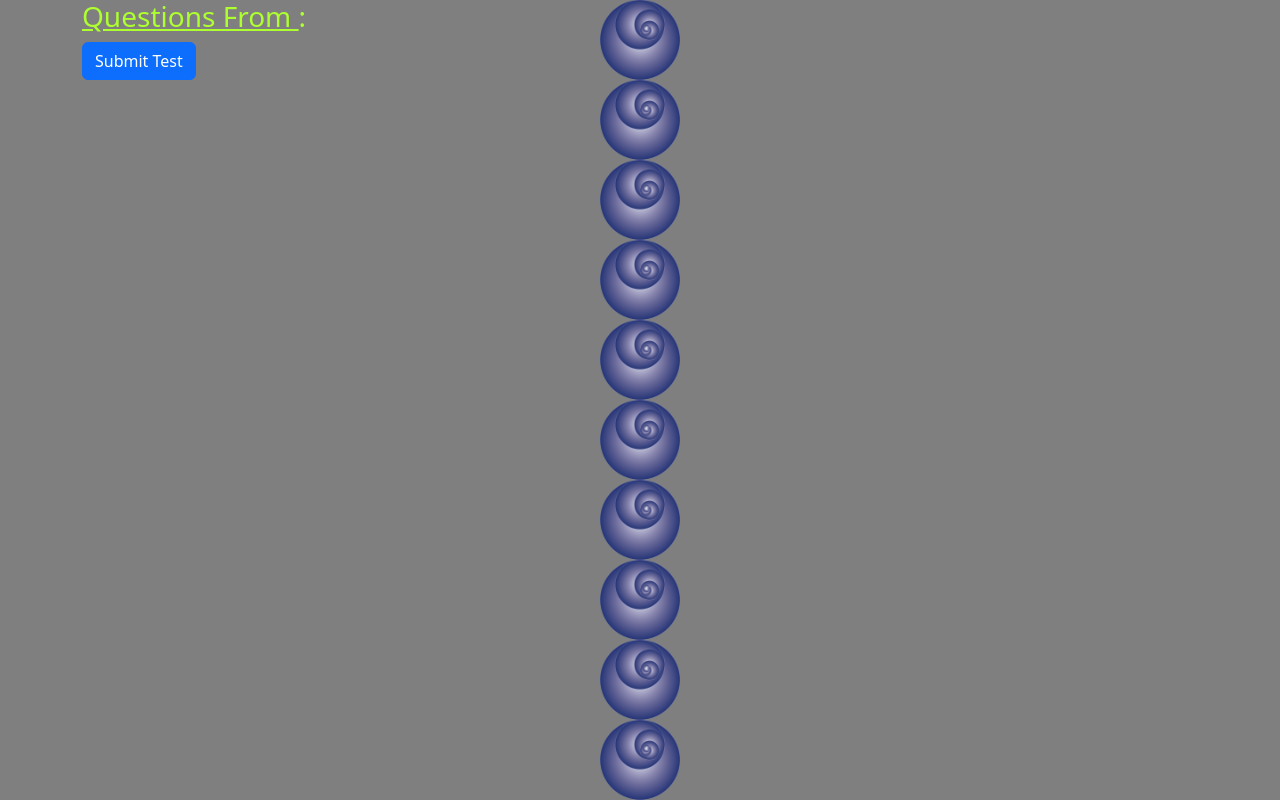
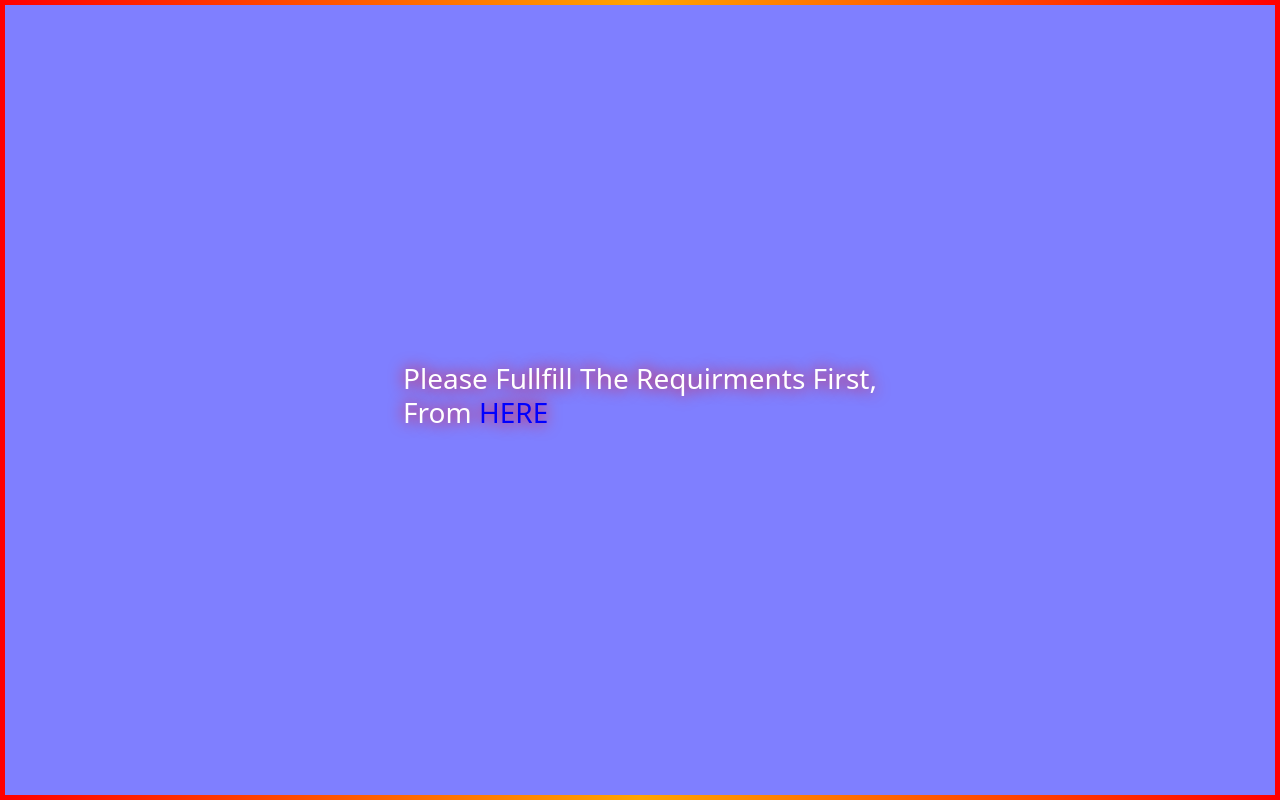
Before and after one commit to DevaanshuSingh/Mcqs, a PHP site: page /questions.php in a window 1280 px wide. Run offline with PHP 8.4, Linux system fonts and the light colour scheme; data comes from the database, SQL or seed files in the repository; data that the repository does not hold is empty.

Commit message:
Some More.

```diff
--- a/index.php
+++ b/index.php
@@ -19,6 +19,9 @@ $subjects = $stmt->fetchAll(PDO::FETCH_ASSOC);
             background-color: whitesmoke;
             background-color: rgb(13 110 253 / 50%);
 
+        }
+        select, option{/*Here this property isn't working on options*/
+            cursor: pointer;
         }
         .container {
             display: flex;
@@ -55,7 +58,7 @@ $subjects = $stmt->fetchAll(PDO::FETCH_ASSOC);
                 <div class="col-12">
                     <select required name="subject_id" class="w-100 form-select form-select-sm"
                         aria-label=".form-select-sm example">
-                        <option selected disabled >CHOOSE SUBJECT</option>
+                        <option selected disabled>CHOOSE SUBJECT</option>
                         <?php
                         foreach ($subjects as $subject) {
                             echo '<option value=' . $subject['id'] . '>' . $subject['subject_name'] . '</option>';
--- a/questions.php
+++ b/questions.php
@@ -1,5 +1,6 @@
 <?php
 require_once 'config.php';
+if (isset($_POST['subject_id'], $_POST['number_of_questions'])) {
   $subject_id = $_POST['subject_id'];
   $number_of_questions = $_POST['number_of_questions'];
   $stmt = $pdo->prepare('SELECT * FROM questions where subject_id=? order by rand() limit ?');
@@ -43,6 +44,23 @@ $questions = $stmt->fetchAll(PDO::FETCH_ASSOC);
         /* background-color: black; */
         z-index: 1;
       }
+      .btn{
+        /*background-image: url(codernaccotax.png);
+        background-repeat: none;
+        background-size: initial;
+        background-position: center;
+        */
+        transition: 1s ease;
+
+        background-color: rgba(67, 103, 177, 1);
+        border: 1px solid;
+        &:hover{
+          color: white;
+          border: 1px solid rgba(67, 103, 177, 1);
+          background-color: rgba(67, 103, 177, .5);
+
+        }
+      }
     </style>
   </head>
 
@@ -65,12 +83,12 @@ $questions = $stmt->fetchAll(PDO::FETCH_ASSOC);
         <?php
         $q_no = 0;
         foreach ($questions as $question) {
-        echo '<h4>' . ++$q_no . ". " . $question['question'] . '</h4>';
+          echo '<h4><span class="text-white">' . ++$q_no . ".</span> " . $question['question'] . '</h4>';
           for ($i = 1; $i <= 4; $i++) {
             $opt = "option" . $i;
             echo '<div class="form-check">';
-          echo '<input class="form-check-input border border-dark" type="radio" value="' . $question['id'] . '_' . $i . '" name="id_' . $question['id'] . '" id="flexRadioDefault1">';
-          echo '<label class="form-check-label" for="flexRadioDefault1">';
+            echo '<input class="form-check-input border border-dark" type="radio" value="' . $question['id'] . '_' . $i . '" name="id_' . $question['id'] . '" id=for_option_'.$question['id'].'>';
+            echo '<label class="form-check-label" for=for_option_'.$question['id'].'>';
             print ($question[$opt]);
             echo "</label>";
             echo "</div>";
@@ -78,7 +96,7 @@ $questions = $stmt->fetchAll(PDO::FETCH_ASSOC);
         }
         ?>
         <div class="col-6">
-        <button type="submit" class="btn btn-primary">Submit Test</button>
+          <button type="submit" class="btn">Submit Test</button>
         </div>
       </form>
 
@@ -89,3 +107,83 @@ $questions = $stmt->fetchAll(PDO::FETCH_ASSOC);
   </body>
 
   </html>
+  <?php
+} else {
+  ?>
+
+  <head>
+    <meta charset="utf-8">
+    <meta name="viewport" content="width=device-width, initial-scale=1">
+    <title>Bootstrap demo</title>
+    <link href="https://cdn.jsdelivr.net/npm/bootstrap@5.3.3/dist/css/bootstrap.min.css" rel="stylesheet"
+      integrity="sha384-QWTKZyjpPEjISv5WaRU9OFeRpok6YctnYmDr5pNlyT2bRjXh0JMhjY6hW+ALEwIH" crossorigin="anonymous">
+    <style>
+      body {
+        /* background-image: url('codernaccotax.png'); */
+        background-repeat: repeat-y;
+        background-size: contain;
+        background-position: center;
+        color: white;
+        background-color: rgba(0, 0, 255, 0.5);
+        height: 100vh;
+        width: 100vw;
+        display: flex;
+        align-items: center;
+        justify-content: center;
+        border: 5px solid transparent;
+        border-image: linear-gradient(to right, red, orange, red) 1;
+        border-radius: 10%;
+      }
+      a{
+        text-decoration: none;
+        color: blue;
+      }
+      .container{
+        height: 100%;
+        width: 100%;
+        background-color: rgba(255, 255, 255, 1)
+      }
+
+      .heading {
+        color: white !important;
+        text-shadow: 0vh 0vh 2vh red;
+      }
+    </style>
+  </head>
+
+  <body>
+    <?php
+    // print_r($_POST);
+    ?>
+      <!-- <div class="container">/ -->
+        <h3 class="heading ">Please Fullfill The Requirments First, <br>From <a href="index.php">HERE</a> </h3>
+      <!-- </div> -->
+    <!-- <form action="result.php" method="post">
+        <?php
+        // $q_no = 0;
+        // foreach ($questions as $question) {
+        //   echo '<h4>' . ++$q_no . ". " . $question['question'] . '</h4>';
+        //   for ($i = 1; $i <= 4; $i++) {
+        //     $opt = "option" . $i;
+        //     echo '<div class="form-check">';
+        //     echo '<input class="form-check-input border border-dark" type="radio" value="' . $question['id'] . '_' . $i . '" name="id_' . $question['id'] . '" id="flexRadioDefault1">';
+        //     echo '<label class="form-check-label" for="flexRadioDefault1">';
+        //     print ($question[$opt]);
+        //     echo "</label>";
+        //     echo "</div>";
+        //   }
+        // }
+        ?>
+        <div class="col-6">
+          <button type="submit" class="btn btn-primary">Submit Test</button>
+        </div>
+      </form> -->
+
+      <script src="https://cdn.jsdelivr.net/npm/bootstrap@5.3.3/dist/js/bootstrap.bundle.min.js"
+      integrity="sha384-YvpcrYf0tY3lHB60NNkmXc5s9fDVZLESaAA55NDzOxhy9GkcIdslK1eN7N6jIeHz"
+      crossorigin="anonymous"></script>
+  </body>
+  <?php
+}
+
+?>
```
Lines whose indentation alone changed are shown as unchanged.
